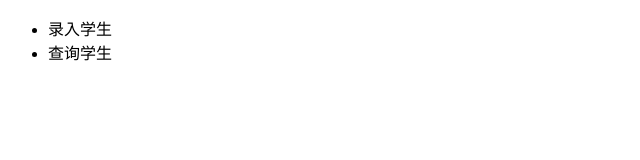
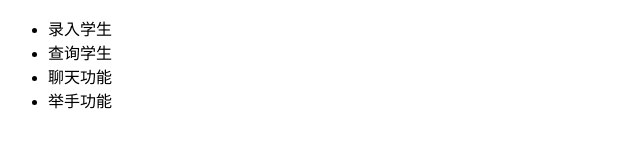
Before and after one commit to wfqing/student, a plain HTML site: page index.html in a window 1280 px wide. Shown: the whole page, without its empty margins (0-640 px from the left). Drawn offline with Linux system fonts and the light colour scheme.

Commit message:
开始开发举手功能

```diff
--- a/index.html
+++ b/index.html
@@ -8,6 +8,8 @@
 	<ul>
         <li>录入学生</li>
         <li>查询学生</li>
+		<li>聊天功能</li>
+		<li>举手功能</li>
 	</ul>
 </body>
 </html>
```
